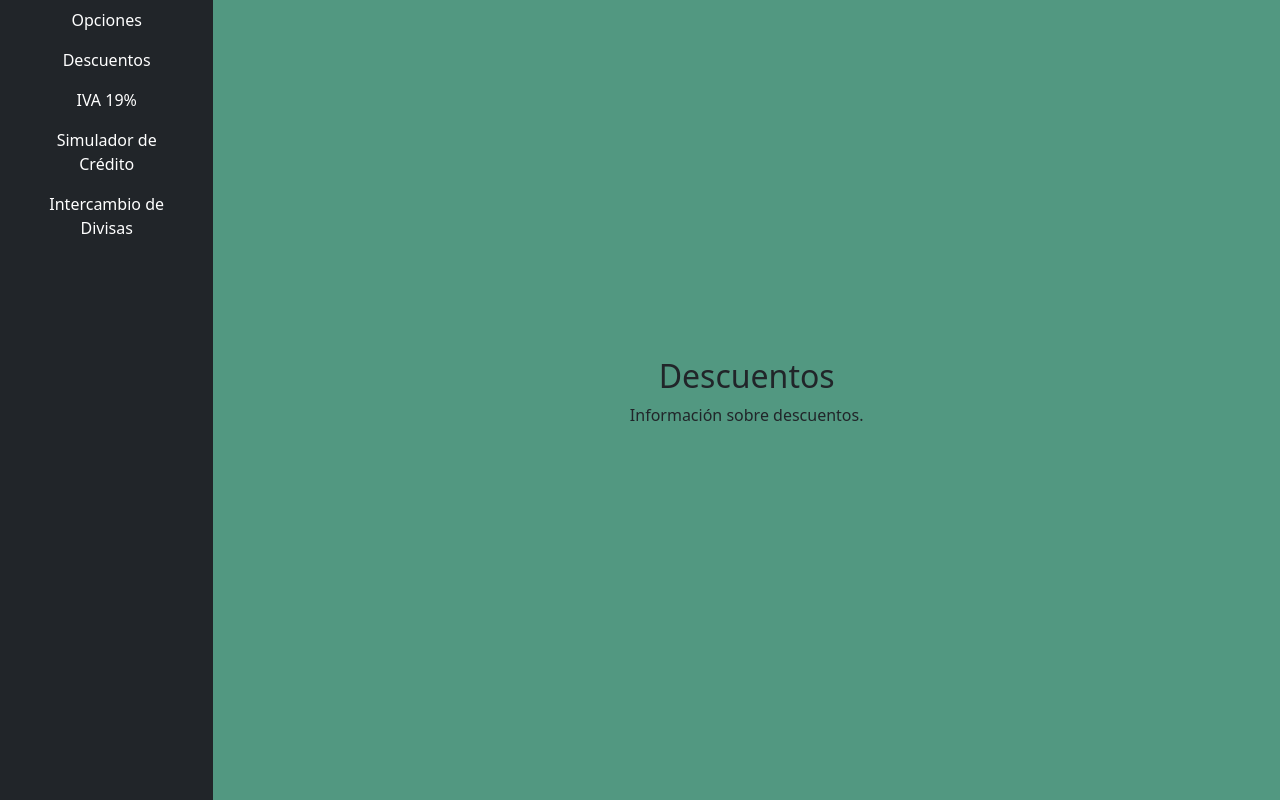
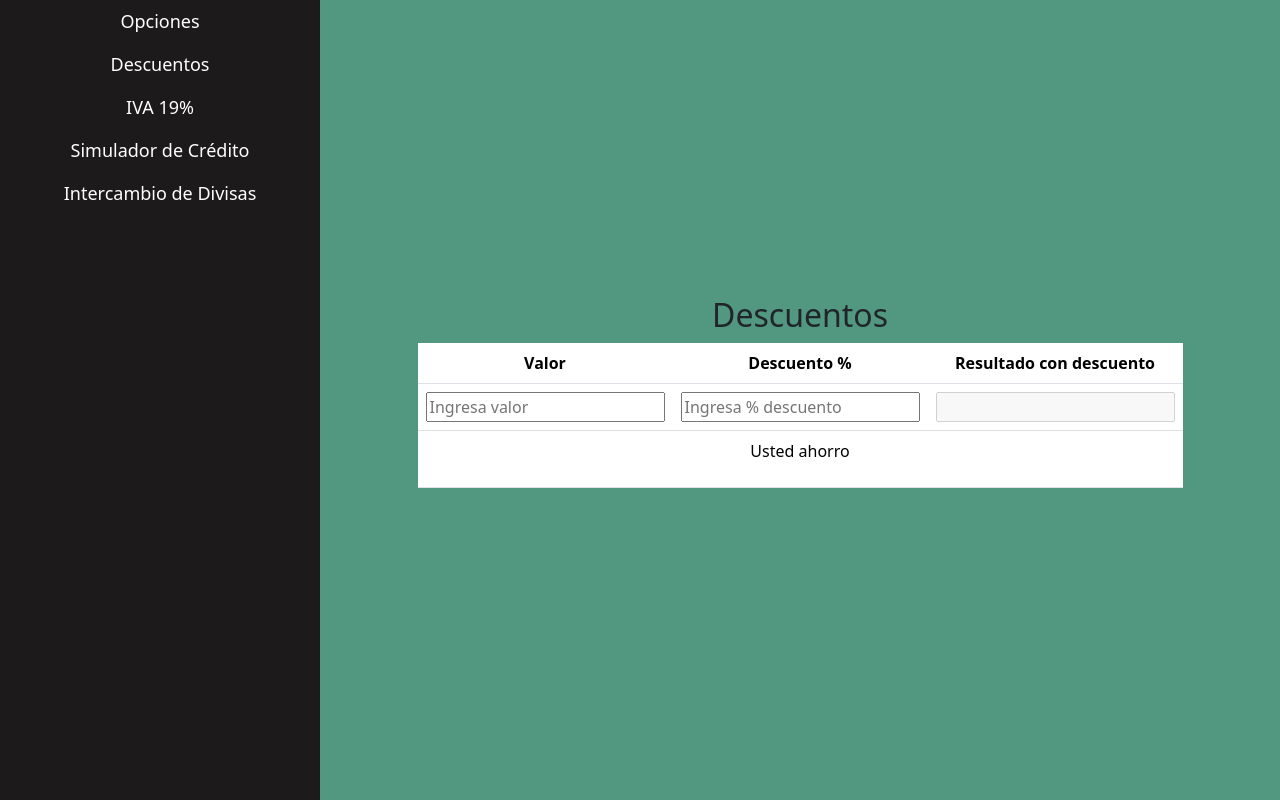
Before and after one commit to G4boTr/FinCalc, a React (Create React App) app: page / in a window 1280 px wide. Both pictures are taken after a click on the item "Descuentos". Built offline with nearby package versions, Linux system fonts and the light colour scheme.

Commit message:
add discounts

```diff
--- a/src/App.css
+++ b/src/App.css
@@ -13,6 +13,7 @@
 .list-group-item {
   cursor: pointer;
 
+
 }
 
 .loading-screen {
@@ -25,3 +26,18 @@
   color: white;
   font-size: 24px;
 }
+
+.list-group .list-group-item {
+  background-color: rgb(28, 26, 26);
+  font-size: 18px;
+}
+
+.li-hover:hover {
+  background-color: rgb(57, 72, 86);
+  font-size: 18.2px;
+  transition: 0.3s ease-in-out;
+}
+
+#main-div {
+  background-color: rgb(28, 26, 26);
+}
--- a/src/App.js
+++ b/src/App.js
@@ -5,6 +5,7 @@ import IVA from './components/layout/IVA';
 import CreditSimulator from './components/layout/CreditSimulator';
 import CurrencyExchange from './components/layout/CurrencyExchange';
 import LoadingScreen from './components/layout/LoadingScreen';
+
 
 function App() {
   const [loading, setLoading] = useState(true);
@@ -21,6 +22,7 @@ function App() {
     event.preventDefault();
 
   }
+
 
 
   const renderContent = () => {
@@ -45,16 +47,18 @@ function App() {
   return (
     <div className="container-fluid" onContextMenu={ preventContextMenu }>
       <div className="row">
-        <div className="col-sm-2 bg-dark text-white sidebar">
-          <ul className="list-group list-group-flush text-center">
-            <li className="list-group-item bg-dark text-white border-0" onClick={() => setSelectedOption('Opciones')}>Opciones</li>
-            <li className="list-group-item bg-dark text-white border-0" onClick={() => setSelectedOption('Descuentos')}>Descuentos</li>
-            <li className="list-group-item bg-dark text-white border-0" onClick={() => setSelectedOption('IVA 19%')}>IVA 19%</li>
-            <li className="list-group-item bg-dark text-white border-0" onClick={() => setSelectedOption('Simulador de Crédito')}>Simulador de Crédito</li>
-            <li className="list-group-item bg-dark text-white border-0" onClick={() => setSelectedOption('Intercambio de Divisas')}>Intercambio de Divisas</li>
+        <div id="main-div" className="col-sm-3 text-white sidebar p-0">
+          <ul className=" list-group list-group-flush text-center">
+            <li className="list-group-item  text-white border-0"
+            > Opciones </li>
+
+            <li className="li-hover list-group-item  text-white border-0" onClick={() => setSelectedOption('Descuentos')}>Descuentos</li>
+            <li className="li-hover list-group-item  text-white border-0" onClick={() => setSelectedOption('IVA 19%')}>IVA 19%</li>
+            <li className="li-hover list-group-item text-white border-0" onClick={() => setSelectedOption('Simulador de Crédito')}>Simulador de Crédito</li>
+            <li className="li-hover list-group-item text-white border-0" onClick={() => setSelectedOption('Intercambio de Divisas')}>Intercambio de Divisas</li>
           </ul>
         </div>
-        <div className="col-sm-10 main-content">
+        <div className="col-sm-9 main-content">
           {renderContent()}
         </div>
       </div>
--- a/src/components/layout/Discounts.jsx
+++ b/src/components/layout/Discounts.jsx
@@ -1,8 +1,62 @@
+import { useState, useEffect } from "react";
 function Discounts() {
+
+  const [value, setValue] = useState("");
+  const [discount, setDiscount] = useState("");
+  const [result, setResult] = useState("");
+  const [saving, setSaving] = useState("");
+
+
+  const handleValueChange =  (event) => {
+    setValue(event.target.value);
+  }
+
+  const handleDiscountChange =  (event) => {
+    setDiscount(event.target.value);
+  }
+
+
+  useEffect(() => {
+    const numValue = parseFloat(value);
+    const numDiscount = parseFloat(discount);
+
+    if (isNaN(numValue) || isNaN(numDiscount) || numValue < 0 || numDiscount < 0) {
+      setResult("");
+      setSaving("");
+      return;
+    }
+
+    const result = numValue - (numValue * numDiscount / 100);
+    setResult(result.toFixed());
+    setSaving((numValue - result).toFixed());
+  }, [value, discount]);
+
   return (
-    <div>
+    <div className="table-responsive-md">
       <h2>Descuentos</h2>
-      <p>Información sobre descuentos.</p>
+      <table className="table">
+        <thead>
+        <tr>
+          <th>Valor</th>
+          <th>Descuento  %</th>
+          <th>Resultado con descuento</th>
+        </tr>
+        </thead>
+        <tbody>
+        <tr>
+          <td><input value={value} onChange={handleValueChange} placeholder="Ingresa valor" type="text"></input></td>
+          <td><input value={discount} onChange={handleDiscountChange} placeholder="Ingresa % descuento" type="text" maxLength={3} ></input></td>
+          <td><input value={result} disabled type="text"></input></td>
+        </tr>
+        </tbody>
+        <tfoot>
+          <tr>
+            <td colSpan={3}>
+              <p >Usted ahorro {saving}</p>
+            </td>
+          </tr>
+        </tfoot>
+      </table>
     </div>
   );
 }
--- a/src/components/layout/ProgressBar.jsx
+++ b/src/components/layout/ProgressBar.jsx
@@ -6,13 +6,14 @@ const ProgressBar = () => {
 
   useEffect(() => {
     const fillProgress = () => {
+      let chargeTime = 2000;
       let startTime = Date.now();
-      const endTime = startTime + 2000;
+      const endTime = startTime + chargeTime;
 
       const updateProgress = () => {
         const now = Date.now();
         const elapsed = now - startTime;
-        const progressValue = Math.min(1, elapsed / 2000);
+        const progressValue = Math.min(1, elapsed / chargeTime);
         setProgress(progressValue);
 
         if (now < endTime) {
@@ -24,7 +25,7 @@ const ProgressBar = () => {
     };
 
     fillProgress();
-  }, []); // Se ejecuta solo una vez al montar el componente
+  }, []);
 
   return (
     <div className="progress-container">
```
Also changed, not shown: src/assets/styles/ProgressBar.css (line endings or trailing spaces).
